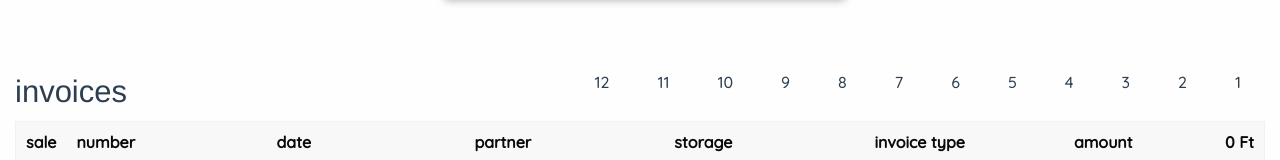
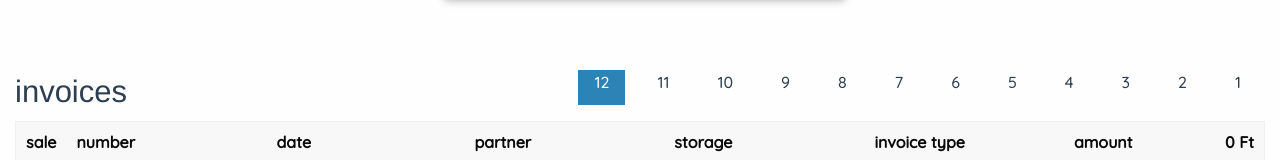
Before and after one commit to rrd108/stockr-vue, a Vue app: page /1/invoices in a window 1280 px wide. Shown: the part 304-464 px from the top of the page. Built offline with nearby package versions, Linux system fonts and the light colour scheme; no server answers; sample sign-in values are in the browser's storage.

Commit message:
set active css for active filter

```diff
--- a/src/views/Invoices.vue
+++ b/src/views/Invoices.vue
@@ -3,7 +3,7 @@
     <div class="pagerHeader">
       <h3>{{ $t("invoices") }}</h3>
       <ul>
-        <li v-for="month in months" :key="month" @click="selectedMonth = month">{{ month + 1 }}</li>
+        <li v-for="month in months" :key="month" @click="selectedMonth = month" :class="{active: (selectedMonth == month)}">{{ month + 1 }}</li>
       </ul>
     </div>
 
@@ -129,4 +129,9 @@ export default {
   cursor: pointer;
   padding: 0 1em;
 }
+
+.pagerHeader li.active {
+  color: #fff;
+  background-color: #2c83b6;
+}
 </style>
```
